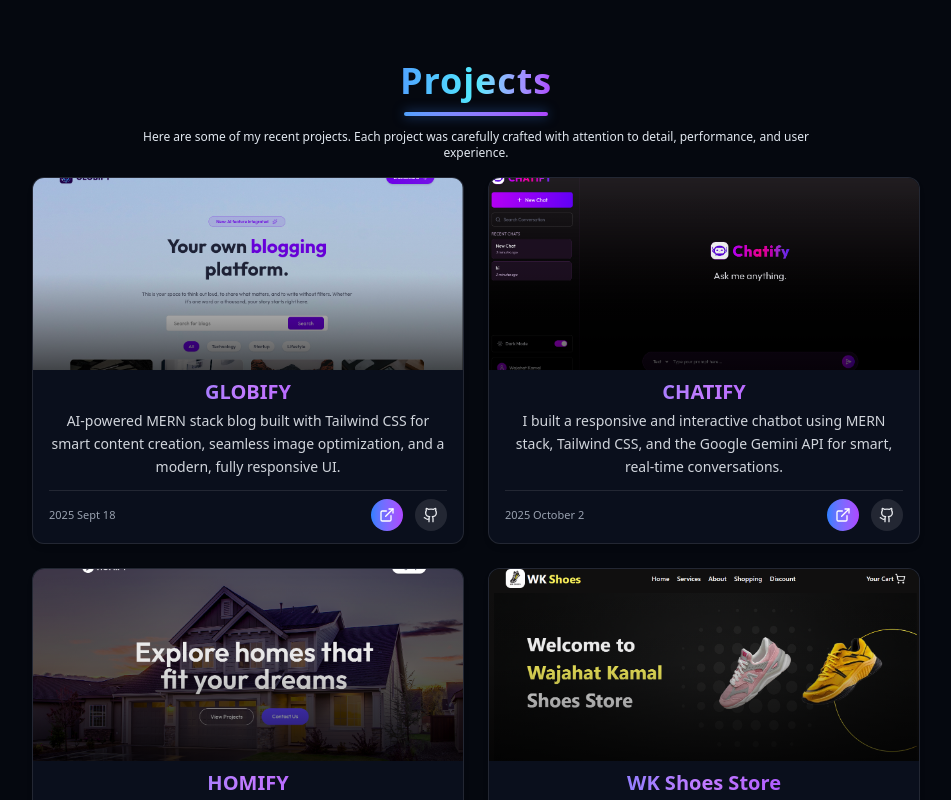
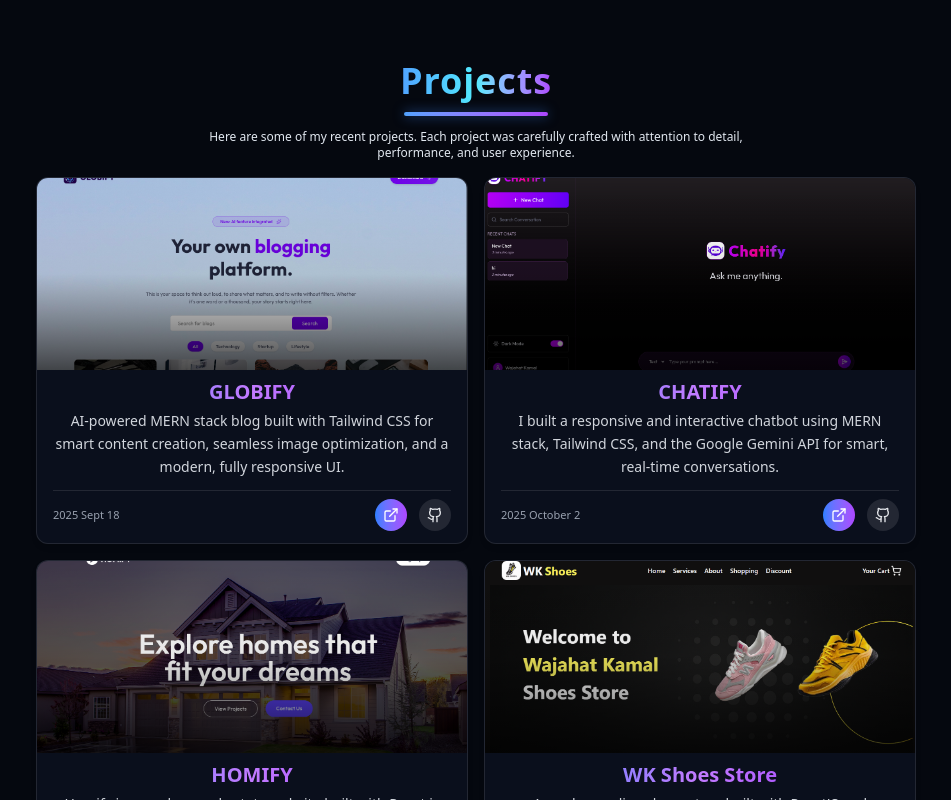
Before and after one commit to wajahat-kamal/Dev-Portfolio, a React (Vite) app: page / in a window 1280 px wide. Shown: the part 1560-2360 px from the top of the page, without its empty margins (164-1115 px from the left). Built offline with nearby package versions, Linux system fonts and the light colour scheme.

Commit message:
improvement

```diff
--- a/src/components/AboutSection.jsx
+++ b/src/components/AboutSection.jsx
@@ -59,7 +59,7 @@ export const AboutSection = () => {
       </div>
 
       {/* ====== Full-Width Skills Section Below ====== */}
-      <div className="mt-5 w-[93%] border-t border-gray-700/30 pt-4">
+      <div className="mt-5 w-[93%] md:w-[80%] lg:w-[75%] border-t border-gray-700/30 pt-4">
         <h3 className="text-center text-sm text-gray-400 fira-code">
           Technologies I work with:
         </h3>
--- a/src/components/EmailSidebar.jsx
+++ b/src/components/EmailSidebar.jsx
@@ -1,9 +1,8 @@
-"use client";
 import React from "react";
 
 function EmailSidebar() {
   return (
-    <div className="fixed bottom-0 -right-13 hidden lg:flex flex-col items-center z-50">
+    <div className="fixed bottom-0 -right-16 hidden md:flex flex-col items-center z-50">
       {/* Rotated Email */}
       <a
         href="mailto:wajahatkamal3.0@gmail.com"
--- a/src/components/ProjectsSection.jsx
+++ b/src/components/ProjectsSection.jsx
@@ -12,11 +12,11 @@ export const ProjectsSection = () => {
           </span>
           <span className="absolute bottom-[-15px] left-1/2 -translate-x-1/2 w-36 h-[4px] bg-gradient-to-r from-blue-400 to-purple-500 rounded-full shadow-[0_0_12px_rgba(59,130,246,0.6)]"></span>
         </h2>
-        <p className="text-center text-xs text-muted-foreground mb-4 max-w-2xl mx-auto">
+        <p className="text-center text-xs text-muted-foreground mb-4 max-w-xl mx-auto">
           Here are some of my recent projects. Each project was carefully
           crafted with attention to detail, performance, and user experience.
         </p>
-        <div className="flex flex-wrap justify-center gap-6 max-sm:gap-4">
+        <div className="flex flex-wrap justify-center gap-4 max-sm:gap-4">
           {projects.map((project) => (
             <ProjectCard key={project.id} project={project} />
           ))}
--- a/src/components/SocialSidebar.jsx
+++ b/src/components/SocialSidebar.jsx
@@ -3,7 +3,7 @@ import React from "react";
 
 export const SocialSidebar = () => {
   return (
-    <div className="fixed bottom-0 left-0 hidden lg:flex flex-col items-center px-10 z-50">
+    <div className="fixed bottom-0 left-0 hidden md:flex flex-col items-center px-10 z-50">
       {/* Icons */}
       <div className="flex flex-col items-center space-y-4">
         {/* GitHub */}
```
